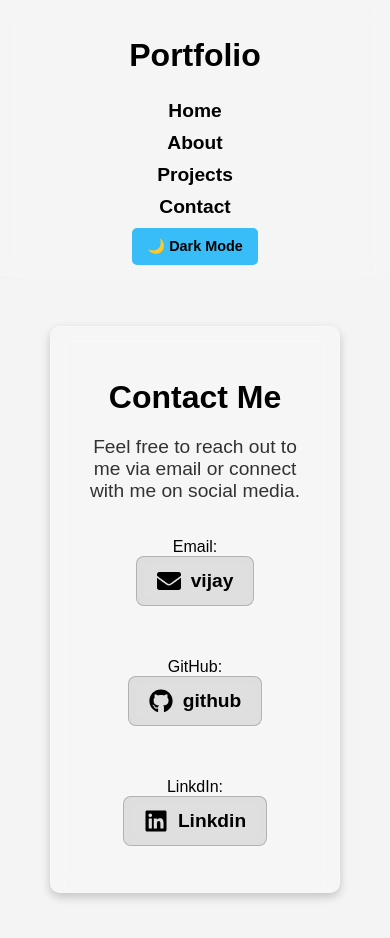
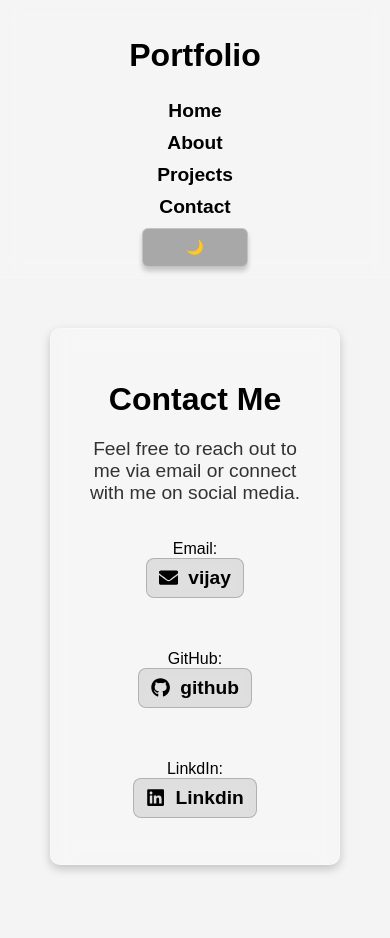
Before and after one commit to 23vk1/practicePortfolio, a React (Create React App) app: page /contact in a window 390 px wide. Shown: the top 938 px of the page. After the commit the page ends 915 px from the top, so only its background shows below. Built offline with nearby package versions, Linux system fonts and the light colour scheme.

Commit message:
solved UI bugs

```diff
--- a/src/components/Navbar.js
+++ b/src/components/Navbar.js
@@ -2,7 +2,6 @@ import React, { useEffect, useState } from "react";
 import { Link } from "react-router-dom";
 
 function Navbar() {
-  const [menuOpen, setMenuOpen] = useState(false);
   const [darkMode, setDarkMode] = useState(() => {
     return localStorage.getItem("theme") === "dark";
   });
@@ -17,38 +16,27 @@ function Navbar() {
     }
   }, [darkMode]);
 
+
+
   return (
-<>
-
     <nav className="navbar">
       <h1>Portfolio</h1>
 
-
-      <div className={`nav-links ${menuOpen ? "open" : ""}`}>
-        <Link to={"/"} onClick={() => setMenuOpen(false)}>
-          Home
-        </Link>
-        <Link to={"/about"} onClick={() => setMenuOpen(false)}>
-          About
-        </Link>
-        <Link to={"/projects"} onClick={() => setMenuOpen(false)}>
-          Projects
-        </Link>
-        <Link to={"/contact"} onClick={() => setMenuOpen(false)}>
-          Contact
-        </Link>
-        <button className="dark-mode-btn"
+      <div className={`nav-links`}>
+        <Link to={"/"}>Home</Link>
+        <Link to={"/about"}>About</Link>
+        <Link to={"/projects"}>Projects</Link>
+        <Link to={"/contact"}>Contact</Link>
+        <button
+          className="dark-mode-btn"
           onClick={() => {
             setDarkMode(!darkMode);
           }}
         >
-          {darkMode ? "🌞 Light Mode" : "🌙 Dark Mode"}
+          {darkMode ? "🌞" : "🌙"}
         </button>
       </div>
     </nav>
-
-</>
-
   );
 }
 
--- a/src/index.js
+++ b/src/index.js
@@ -1,7 +1,7 @@
 import React from 'react';
 import ReactDOM from 'react-dom/client';
 import './index.css';
-import './styles.css'
+import './style2.css';
 import App from './App';
 import reportWebVitals from './reportWebVitals';
 
--- a/src/pages/Projects.js
+++ b/src/pages/Projects.js
@@ -34,7 +34,7 @@ function Projects() {
                     <div key={index} className="card glass">
                     <h2>{project.name}</h2>
                     <p>{project.description}</p>
-                    <a href="https://google.com" target="blank" rel="noopener noreferrer" className="btn">View Project</a>
+                    <button><a href="https://google.com" target="blank" rel="noopener noreferrer" className="btn">View Project</a></button>
                 </div>
                 )
             })
--- /dev/null
+++ b/src/style2.css
@@ -0,0 +1,285 @@
+/* Global Styles */
+body {
+    background-color: #f4f4f4;
+    color: black;
+    font-family: "Poppins", sans-serif;
+    transition: background 0.3s ease-in-out, color 0.3s ease-in-out;
+  }
+
+  body.dark {
+    background-color: #0F172A;
+    color: white;
+  }
+
+  /* Glassmorphism Effect */
+  .glass {
+    background: rgba(255, 255, 255, 0.2);
+    backdrop-filter: blur(10px);
+    border-radius: 10px;
+    border: 1px solid rgba(255, 255, 255, 0.3);
+    padding: 20px;
+    box-shadow: 0px 4px 10px rgba(0, 0, 0, 0.2);
+    transition: all 0.3s ease-in-out;
+  }
+
+  /* Button Styles */
+  button {
+    background: #38BDF8;
+    color: black;
+    padding: 10px 20px;
+    border: none;
+    font-size: 1rem;
+    cursor: pointer;
+    border-radius: 5px;
+    transition: 0.3s;
+    font-weight: bold;
+  }
+
+  button:hover, .btn:hover {
+    opacity: 0.8;
+  }
+
+  @media (max-width: 768px) {
+    button {
+      font-size: 0.9rem;
+      padding: 10px 15px;
+    }
+  }
+
+  /*//////////////////////////////////////////////////////////////////////////////////////////////////////////////////*/
+  /* Navbar Styles */
+  .navbar {
+    display: flex;
+    justify-content: space-between;
+    align-items: center;
+    padding: 15px 30px;
+    background: rgba(255, 255, 255, 0.1);
+    backdrop-filter: blur(10px);
+    border-bottom: 1px solid rgba(255, 255, 255, 0.2);
+    transition: background 0.3s ease-in-out;
+  }
+
+  body.dark .navbar {
+    background: rgba(0, 0, 0, 0.3);
+    border-bottom: 1px solid rgba(255, 255, 255, 0.2);
+  }
+
+  .navbar div {
+    display: flex;
+    gap: 20px;
+  }
+
+  .navbar a {
+    color: black;
+    text-decoration: none;
+    margin: 0 15px;
+    font-size: 1.2rem;
+    transition: color 0.1s ease-in-out;
+    font-weight: bold;
+  }
+
+  body.dark .navbar a {
+    color: white;
+  }
+
+  .navbar a:hover {
+    color: #38BDF8;
+  }
+
+  .navbar .dark-mode-btn{
+      background: rgba(19, 18, 18, 0.342);
+      backdrop-filter: blur(10px);
+      border-radius: 6px;
+      border: 1px solid rgba(255, 255, 255, 0.3);
+      width: auto;
+      padding: 10px;
+      box-shadow: 0px 4px 5px rgba(0, 0, 0, 0.2);
+      transition: all 0.3s ease-in-out;
+    }
+
+    body.dark .navbar .dark-mode-btn {
+        background: rgba(255, 255, 255, 0.781);
+    }
+
+
+
+
+  @media (max-width: 768px) {
+    .navbar {
+      flex-direction: column;
+      text-align: center;
+      padding: 10px;
+    }
+    .navbar div {
+      flex-direction: column;
+      gap: 10px;
+    }
+  }
+
+  /*//////////////////////////////////////////////////////////////////////////////////////////////////////////////////*/
+  /* Home Page Styles */
+  .container {
+    text-align: center;
+    padding: 50px;
+  }
+
+  .title {
+    font-size: 2.5rem;
+    margin-bottom: 20px;
+  }
+
+  @media (max-width: 768px) {
+    h1, .title {
+      font-size: 2rem;
+    }
+  }
+
+  /*//////////////////////////////////////////////////////////////////////////////////////////////////////////////////*/
+  /* Projects Page Styles */
+  .projects-grid {
+    display: grid;
+    grid-template-columns: repeat(auto-fit, minmax(300px, 1fr));
+    gap: 20px;
+    max-width: 1000px;
+    margin: auto;
+  }
+
+  .card {
+    padding: 20px;
+    background: rgba(255, 255, 255, 0.2);
+    backdrop-filter: blur(10px);
+    border-radius: 10px;
+    border: 1px solid rgba(255, 255, 255, 0.3);
+    text-align: center;
+    transition: transform 0.3s ease, box-shadow 0.3s ease;
+  }
+
+  body.dark .card {
+    background: rgba(0, 0, 0, 0.3);
+  }
+
+  .card:hover {
+    transform: translateY(-5px);
+    box-shadow: 0px 10px 20px rgba(255, 255, 255, 0.2);
+  }
+
+  .card .btn {
+    margin-top: 10px;
+    padding: 8px 15px;
+    text-decoration: none;
+  }
+
+  /*//////////////////////////////////////////////////////////////////////////////////////////////////////////////////*/
+  /* About Page Styles */
+  .about-card {
+    max-width: 700px;
+    margin: auto;
+    padding: 30px;
+    text-align: center;
+  }
+
+  .about-text {
+    font-size: 1.2rem;
+    color: rgba(0, 0, 0, 0.8);
+    line-height: 1.6;
+  }
+
+  body.dark .about-text {
+    color: rgba(255, 255, 255, 0.9);
+  }
+
+  .subtitle {
+    font-size: 1.8rem;
+    margin-top: 20px;
+  }
+
+  .skills-grid {
+    display: grid;
+    grid-template-columns: repeat(auto-fit, minmax(150px, 1fr));
+    gap: 15px;
+    margin-top: 15px;
+    justify-content: center;
+  }
+
+  .skill-box {
+    padding: 12px;
+    font-size: 0.9rem;
+    font-weight: bold;
+    text-align: center;
+    border-radius: 8px;
+    background: rgba(255, 255, 255, 0.2);
+    backdrop-filter: blur(5px);
+    border: 1px solid rgba(255, 255, 255, 0.3);
+    transition: transform 0.3s ease, box-shadow 0.3s ease;
+  }
+
+  .skill-box:hover {
+    transform: translateY(-5px);
+    box-shadow: 0px 5px 15px rgba(255, 255, 255, 0.2);
+  }
+
+
+
+  /*//////////////////////////////////////////////////////////////////////////////////////////////////////////////////*/
+  /* Contact Page Styles */
+  .contact-card {
+    max-width: 600px;
+    margin: auto;
+    padding: 30px;
+    text-align: center;
+  }
+
+  .contact-text {
+    font-size: 1.2rem;
+    color: rgba(0, 0, 0, 0.8);
+    margin-bottom: 20px;
+  }
+
+  body.dark .contact-text {
+    color: rgba(255, 255, 255, 0.9);
+  }
+
+  .contact-info {
+    display: flex;
+    justify-content: center;
+    gap: 20px;
+    margin-top: 20px;
+    flex-wrap: wrap;
+  }
+
+/* Contact Link Styling */
+.contact-link {
+    font-size: 1.2rem;
+    font-weight: bold;
+    text-decoration: none;
+    color: black; /* Light Mode Text */
+    padding: 8px 12px;
+    display: flex;
+    align-items: center;
+    gap: 10px;
+    border-radius: 8px;
+    background: rgba(0, 0, 0, 0.1); /* Light Mode Background */
+    backdrop-filter: blur(5px);
+    border: 1px solid rgba(0, 0, 0, 0.2);
+    transition: transform 0.3s ease, box-shadow 0.3s ease, background 0.3s ease;
+  }
+
+  /* Dark Mode Contact Link */
+body.dark .contact-link {
+    color: white;
+    background: rgba(255, 255, 255, 0.2);
+    border: 1px solid rgba(255, 255, 255, 0.3);
+  }
+
+  /* Contact Link Hover Effect */
+.contact-link:hover {
+    transform: translateY(-5px);
+    box-shadow: 0px 5px 15px rgba(0, 0, 0, 0.2);
+    background: rgba(0, 0, 0, 0.15); /* Light Mode Hover */
+  }
+
+  /* Dark Mode Hover Effect */
+  body.dark .contact-link:hover {
+    background: rgba(255, 255, 255, 0.3);
+    box-shadow: 0px 5px 15px rgba(255, 255, 255, 0.2);
+  }
--- a/src/styles.css
+++ b/src/styles.css
@@ -24,7 +24,7 @@ body.dark {
 }
 
 /* Buttons */
-button, .btn {
+button {
   background: #38BDF8;
   color: black;
   padding: 10px 20px;
@@ -43,9 +43,27 @@ button, .btn {
   }
 }
 
+/* Dark Mode Button */
+.dark-mode-btn {
+  background: none;
+  border: 1px solid white;
+  color: white;
+  padding: 8px 12px;
+  font-size: 1rem;
+  cursor: pointer;
+  border-radius: 5px;
+  transition: background 0.3s ease, color 0.3s ease;
+}
+
 
 button:hover, .btn:hover {
   opacity: 0.8;
+}
+
+/* Dark Mode Button Hover */
+.dark-mode-btn:hover {
+  background: white;
+  color: black;
 }
 
 
```
Also changed, not shown: 1 other file (tests, documents, lock files or other folders).
